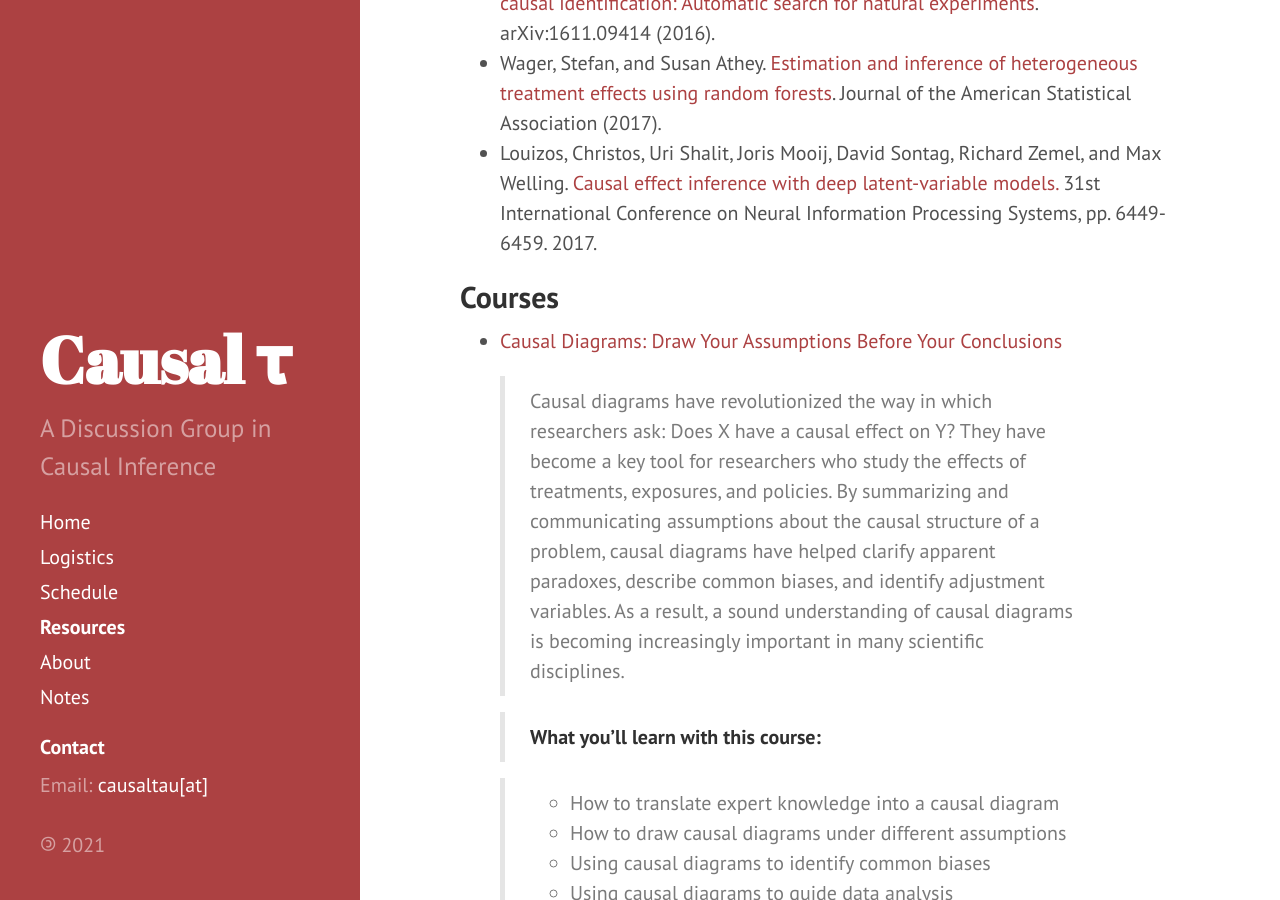
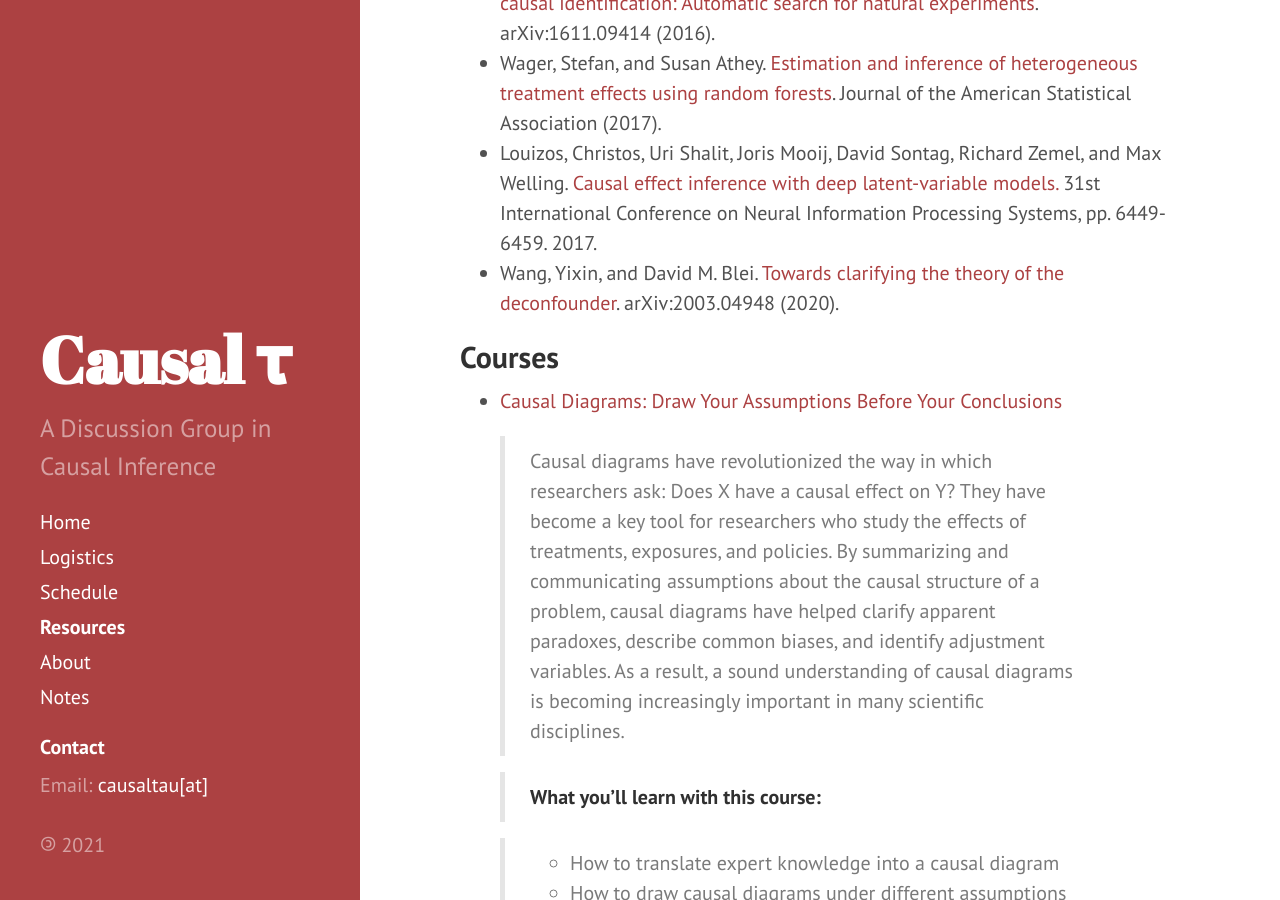
Before and after one commit to CausalTau/causaltau.github.io, a Jekyll site: the page built from resources.md, in a window 1280 px wide and 900 px high, scrolled down 1917 px. Built offline with Jekyll 4.4.1, drawn with Linux system fonts in a browser that asks for light colours; nearby versions of some CDN libraries.

Commit message:
Add paper Towards clarifying the theory of the deconfounder

```diff
--- a/resources.md
+++ b/resources.md
@@ -36,6 +36,7 @@ order: 4
 * Sharma, Amit, Jake M. Hofman, and Duncan J. Watts. [Split-door criterion for causal identification: Automatic search for natural experiments](https://arxiv.org/abs/1611.09414). arXiv:1611.09414 (2016).
 * Wager, Stefan, and Susan Athey. [Estimation and inference of heterogeneous treatment effects using random forests](https://arxiv.org/abs/1510.04342). Journal of the American Statistical Association (2017).
 * Louizos, Christos, Uri Shalit, Joris Mooij, David Sontag, Richard Zemel, and Max Welling. [Causal effect inference with deep latent-variable models.](https://arxiv.org/abs/1705.08821) 31st International Conference on Neural Information Processing Systems, pp. 6449-6459. 2017.
+* Wang, Yixin, and David M. Blei. [Towards clarifying the theory of the deconfounder](https://arxiv.org/abs/2003.04948). arXiv:2003.04948 (2020).
 
 ## Courses
 
```
